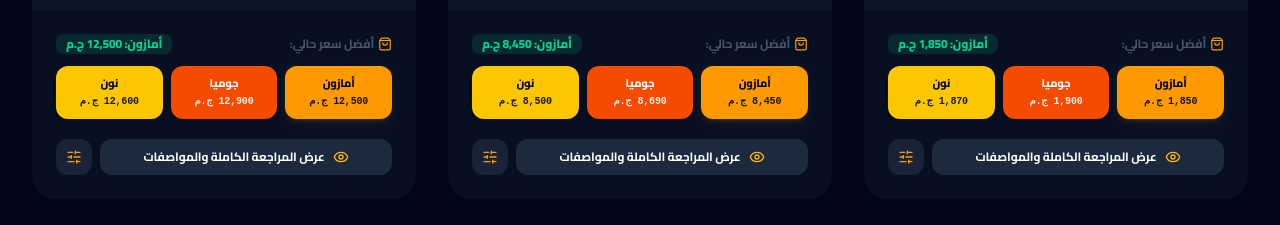
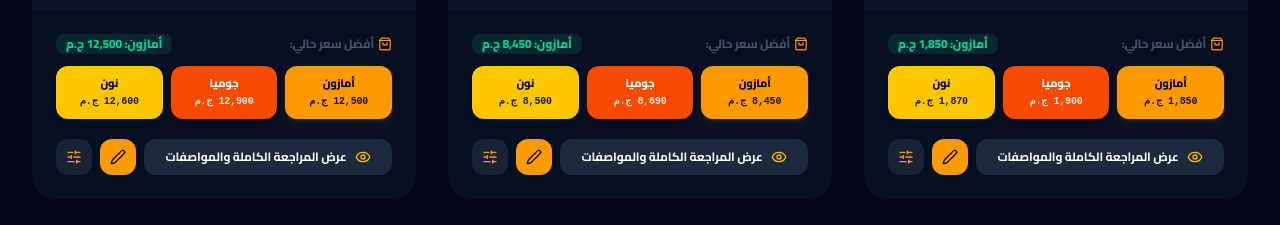
Before and after one commit to essamelmansy70-stack/dkora, a React (Vite) app: page / in a window 1280 px wide. Shown: the part 3660-3885 px from the top of the page. Built offline with nearby package versions, Linux system fonts and the light colour scheme; no server answers; grey boxes are pictures that could not be loaded.

Commit message:
feat(admin): add edit product functionality
Introduce product editing capabilities by adding an `onEditProduct` handler to `ProductCard` and `ProductDetailModal`, and implementing a synchronization effect in the `AdminDashboard` to populate the editor form when a target product is selected.

```diff
--- a/src/App.tsx
+++ b/src/App.tsx
@@ -107,6 +107,12 @@
   // Modals
   const [detailProduct, setDetailProduct] = useState<Product | null>(null);
   const [schemaProduct, setSchemaProduct] = useState<Product | null>(null);
+  const [editingProductTarget, setEditingProductTarget] = useState<Product | null>(null);
+
+  const handleEditProduct = (prod: Product) => {
+    setEditingProductTarget(prod);
+    setActiveView("admin");
+  };
 
   // Sorting and Filtering
   const [sortBy, setSortBy] = useState<"score" | "rating" | "priceAsc" | "priceDesc">("score");
@@ -256,6 +262,7 @@
                       currency={currency}
                       onSelectProduct={(prod) => setDetailProduct(prod)}
                       onCompareSelect={() => setActiveView("comparisons")}
+                      onEditProduct={handleEditProduct}
                       isDarkMode={isDarkMode}
                     />
                   ))}
@@ -321,9 +328,11 @@
             deals={deals}
             articles={articles}
             isDarkMode={isDarkMode}
+            editingProductTarget={editingProductTarget}
             onProductAdded={() => {
               setSelectedCategory(null);
               setSearchQuery("");
+              setEditingProductTarget(null);
             }}
           />
         )}
@@ -349,6 +358,7 @@
         currency={currency}
         onOpenSchema={(prod) => setSchemaProduct(prod)}
         onCompareSelect={() => setActiveView("comparisons")}
+        onEditProduct={handleEditProduct}
         isDarkMode={isDarkMode}
       />
 
--- a/src/components/AdminDashboard.tsx
+++ b/src/components/AdminDashboard.tsx
@@ -1,4 +1,4 @@
-import React, { useState } from "react";
+import React, { useState, useEffect } from "react";
 import {
   Sparkles,
   Plus,
@@ -25,6 +25,7 @@
   articles: Article[];
   isDarkMode: boolean;
   onProductAdded?: () => void;
+  editingProductTarget?: Product | null;
 }
 
 export const AdminDashboard: React.FC<AdminDashboardProps> = ({
@@ -35,6 +36,7 @@
   articles,
   isDarkMode,
   onProductAdded,
+  editingProductTarget,
 }) => {
   const [adminTab, setAdminTab] = useState<"products" | "add_product" | "stats">("products");
 
@@ -58,6 +60,12 @@
   const [newPro, setNewPro] = useState("");
   const [newCon, setNewCon] = useState("");
   const [saveSuccess, setSaveSuccess] = useState(false);
+
+  useEffect(() => {
+    if (editingProductTarget) {
+      handleStartEditProduct(editingProductTarget);
+    }
+  }, [editingProductTarget]);
 
   const resetForm = () => {
     setEditingProductId(null);
--- a/src/components/ProductCard.tsx
+++ b/src/components/ProductCard.tsx
@@ -9,7 +9,8 @@
   Sparkles,
   ArrowRight,
   Eye,
-  SlidersHorizontal
+  SlidersHorizontal,
+  Edit2
 } from "lucide-react";
 import { Product, Currency } from "../types";
 
@@ -18,6 +19,7 @@
   currency: Currency;
   onSelectProduct: (product: Product) => void;
   onCompareSelect?: (product: Product) => void;
+  onEditProduct?: (product: Product) => void;
   isDarkMode: boolean;
 }
 
@@ -26,6 +28,7 @@
   currency,
   onSelectProduct,
   onCompareSelect,
+  onEditProduct,
   isDarkMode,
 }) => {
   // Convert prices based on currency selection
@@ -243,6 +246,16 @@
             <span>عرض المراجعة الكاملة والمواصفات</span>
           </button>
 
+          {onEditProduct && (
+            <button
+              onClick={() => onEditProduct(product)}
+              className="p-2.5 rounded-xl border bg-amber-500 hover:bg-amber-600 text-slate-950 border-amber-400 transition-colors shadow-sm"
+              title="تعديل بيانات وسعر هذا المنتج"
+            >
+              <Edit2 className="w-4 h-4" />
+            </button>
+          )}
+
           {onCompareSelect && (
             <button
               onClick={() => onCompareSelect(product)}
--- a/src/components/ProductDetailModal.tsx
+++ b/src/components/ProductDetailModal.tsx
@@ -15,7 +15,8 @@
   ChevronRight,
   Send,
   SlidersHorizontal,
-  ThumbsUp
+  ThumbsUp,
+  Edit2
 } from "lucide-react";
 import { Product, Currency, UserReview } from "../types";
 import { REVIEWS_SAMPLE } from "../data/mockData";
@@ -27,6 +28,7 @@
   onOpenSchema: (product: Product) => void;
   onCompareSelect: (product: Product) => void;
   isDarkMode: boolean;
+  onEditProduct?: (product: Product) => void;
 }
 
 export const ProductDetailModal: React.FC<ProductDetailModalProps> = ({
@@ -36,6 +38,7 @@
   onOpenSchema,
   onCompareSelect,
   isDarkMode,
+  onEditProduct,
 }) => {
   if (!product) return null;
 
@@ -107,6 +110,20 @@
           </div>
 
           <div className="flex items-center gap-2">
+            {onEditProduct && (
+              <button
+                onClick={() => {
+                  onEditProduct(product);
+                  onClose();
+                }}
+                className="px-3 py-1.5 rounded-xl bg-amber-500 hover:bg-amber-600 text-slate-950 font-black text-xs flex items-center gap-1.5 shadow-md transition-colors"
+                title="تعديل بيانات وسعر هذا المنتج"
+              >
+                <Edit2 className="w-4 h-4" />
+                <span>تعديل المنتج</span>
+              </button>
+            )}
+
             <button
               onClick={() => onOpenSchema(product)}
               className={`px-3 py-1.5 rounded-xl border text-xs font-bold flex items-center gap-1.5 transition-colors ${
```
